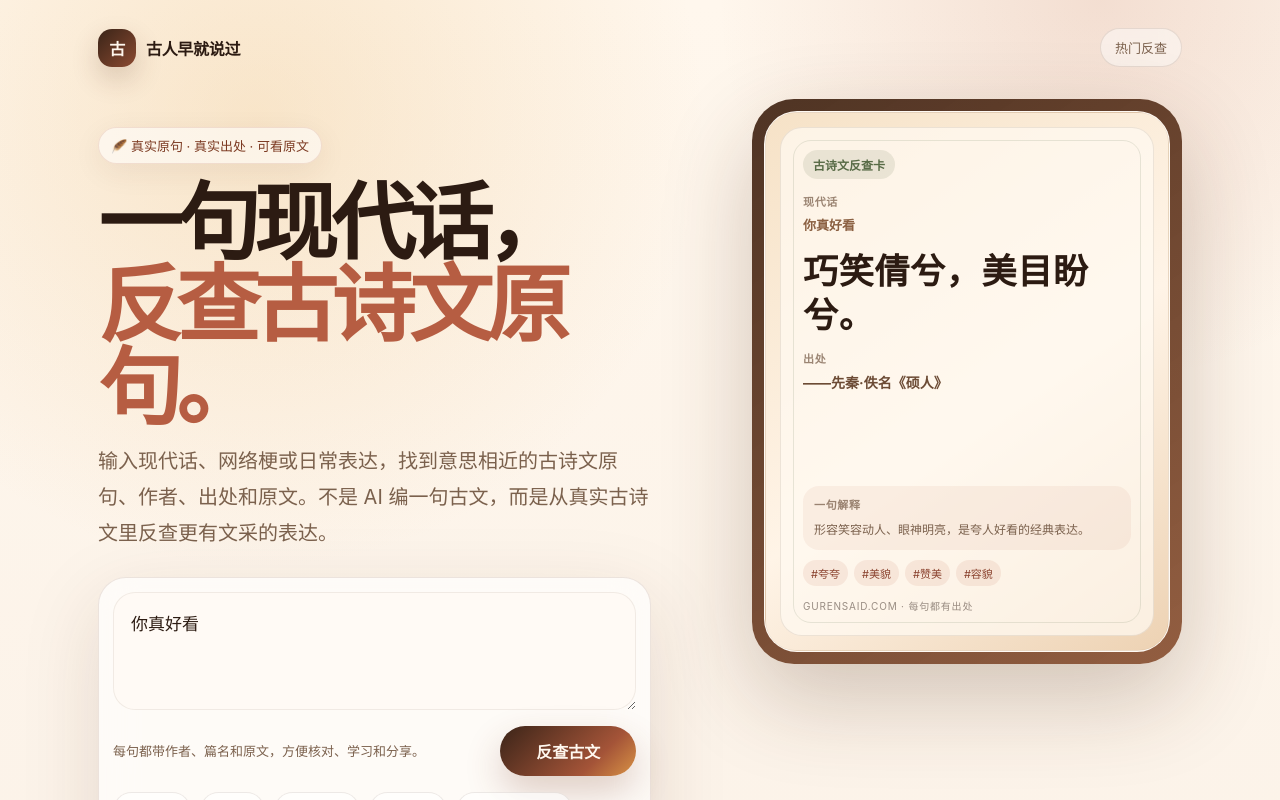
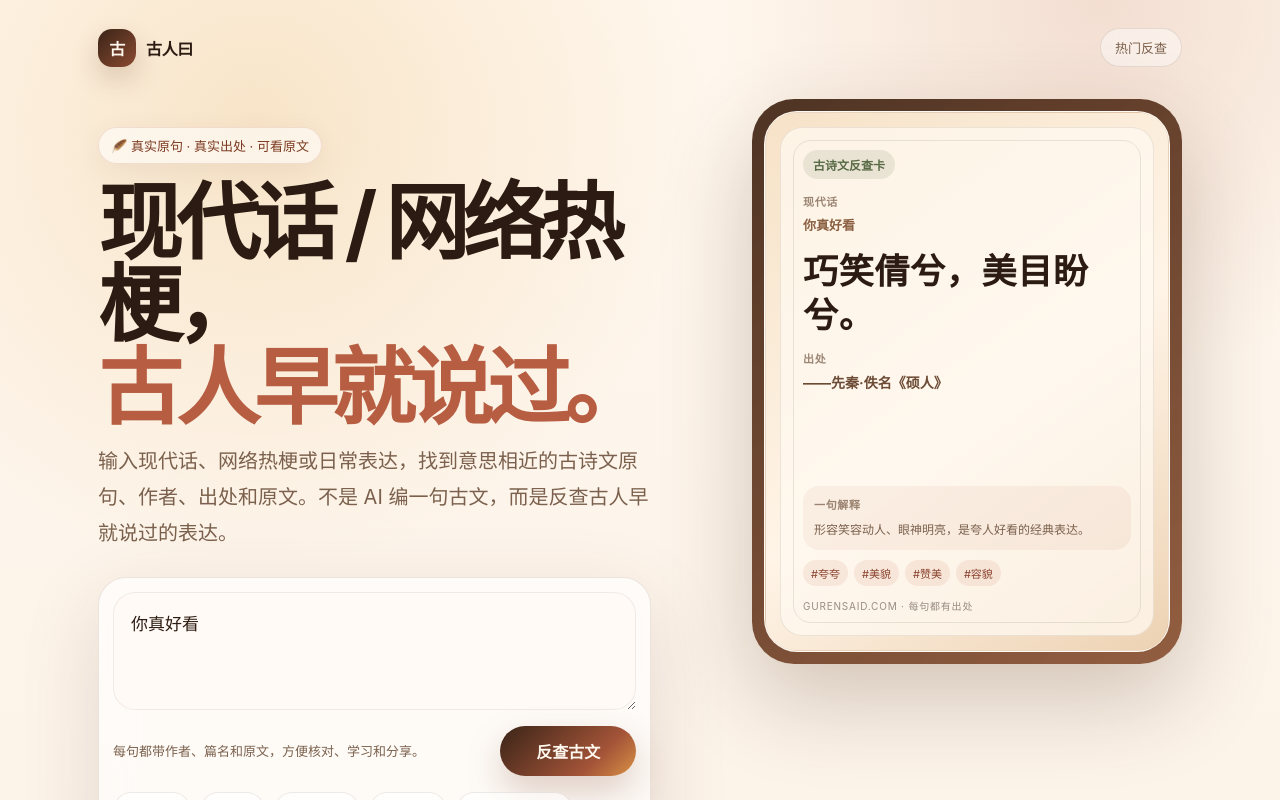
Before and after one commit to yandong2023/gu-ren-said, a Next.js app: page / in a window 1280 px wide. Shown: the top 800 px of the page. Built offline with nearby package versions, Linux system fonts and the light colour scheme.

Commit message:
Update homepage brand and hero title copy

```diff
--- a/components/SearchExperience.tsx
+++ b/components/SearchExperience.tsx
@@ -198,15 +198,15 @@ export default function SearchExperience() {
   return (
     <main className="shell">
       <nav className="nav" aria-label="主导航">
-        <div className="brand"><span className="brand-mark">古</span><span>古人早就说过</span></div>
+        <div className="brand"><span className="brand-mark">古</span><span>古人曰</span></div>
         <div className="nav-actions"><a className="nav-pill" href="/hot">热门反查</a></div>
       </nav>
 
       <section className="hero">
         <div className="hero-copy">
           <div className="badge">🪶 真实原句 · 真实出处 · 可看原文</div>
-          <h1>一句现代话，<span className="title-accent">反查古诗文原句。</span></h1>
-          <p className="subtitle">输入现代话、网络梗或日常表达，找到意思相近的古诗文原句、作者、出处和原文。不是 AI 编一句古文，而是从真实古诗文里反查更有文采的表达。</p>
+          <h1>现代话 / 网络热梗，<span className="title-accent">古人早就说过。</span></h1>
+          <p className="subtitle">输入现代话、网络热梗或日常表达，找到意思相近的古诗文原句、作者、出处和原文。不是 AI 编一句古文，而是反查古人早就说过的表达。</p>
 
           <form className="search-panel" onSubmit={submit}>
             <textarea value={query} onChange={(event) => setQuery(event.target.value)} placeholder="比如：你真好看 / 我爱你 / 我 emo 了 / 太卷了想躺平" aria-label="输入现代话或网络热梗" />
```
